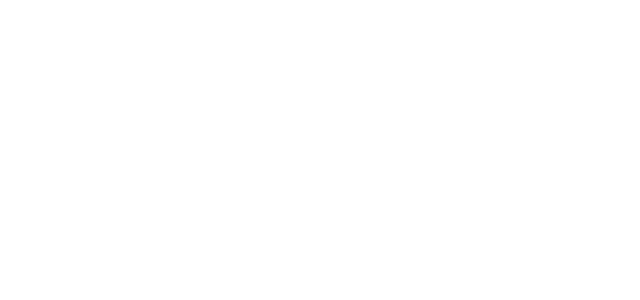
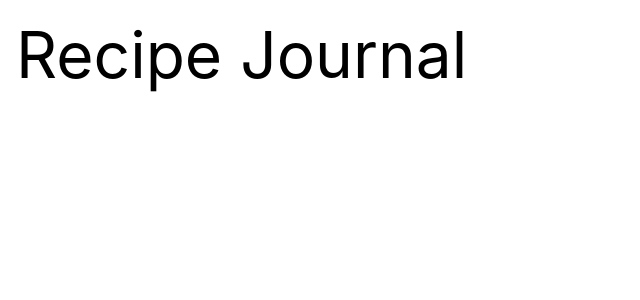
Before and after one commit to jacksoncutler/recipe-journal, a React (Vite) app: page / in a window 1280 px wide. Shown: the top 300 px of the page, without its empty margins (0-640 px from the left). Built offline with nearby package versions, Linux system fonts and the light colour scheme.

Commit message:
Add initial structure

```diff
--- a/src/App.tsx
+++ b/src/App.tsx
@@ -1,5 +1,14 @@
+import Dashboard from './Dashboard';
+import './app.css'
+
 function App() {
-  return <></>;
+  return (
+    <>
+      <header></header>
+      <Dashboard />
+      <footer></footer>
+    </>
+  );
 }
 
 export default App;
--- /dev/null
+++ b/src/Dashboard.tsx
@@ -0,0 +1,10 @@
+export default function Dashboard() {
+  return (
+    <section id='content' className='container'>
+      <div id='hero' className='hero'>
+        Recipe Journal
+      </div>
+      <ul id='recipe-list' className='recipe-list'></ul>
+    </section>
+  );
+}
--- /dev/null
+++ b/src/app.css
@@ -0,0 +1,7 @@
+.container {
+  padding: 1em;
+}
+
+.hero {
+  font-size: 4rem;
+}
```
